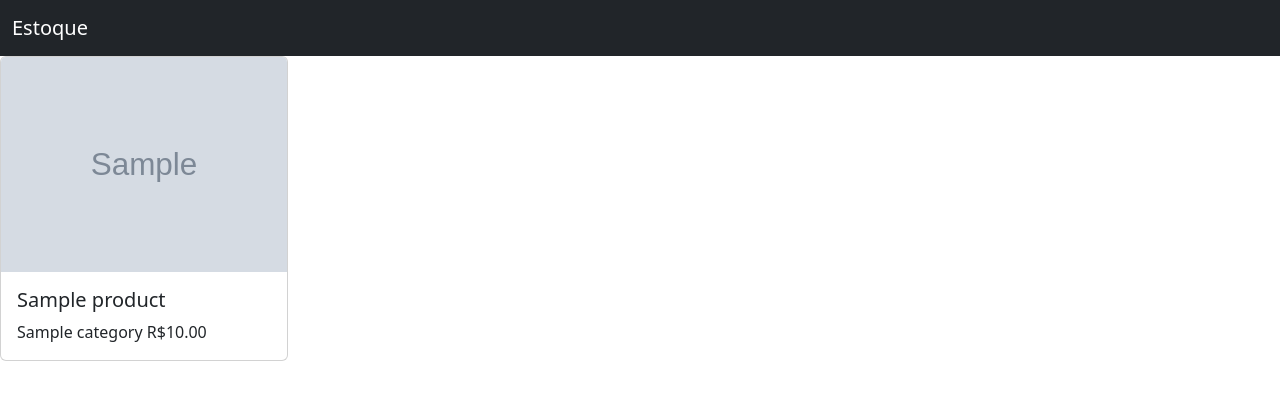
After one commit to MatheusAmarall/EstoqueDjango, a Django app: page /product-detail/1 in a window 1280 px wide. The commit adds this page. Shown: the top 400 px of the page. Run offline with Django 4.2, Linux system fonts and the light colour scheme; tables that the repository leaves empty hold one stand-in row (values such as "Sample post"); grey boxes marked "Sample" are stand-in pictures.

Commit message:
criando tela product_detail, adicionando novas tabelas, adicionando imagens

```diff
--- a/conf/settings.py
+++ b/conf/settings.py
@@ -107,7 +107,7 @@ AUTH_PASSWORD_VALIDATORS = [
 
 LANGUAGE_CODE = 'en-us'
 
-TIME_ZONE = 'UTC'
+TIME_ZONE = 'America/Sao_Paulo'
 
 USE_I18N = True
 
@@ -122,6 +122,9 @@ STATICFILES_DIRS = [
     os.path.join(BASE_DIR, 'templates/static')
 ]
 
+MEDIA_URL = 'media/'
+MEDIA_ROOT = os.path.join(BASE_DIR, 'media/')
+
 # Default primary key field type
 # https://docs.djangoproject.com/en/4.2/ref/settings/#default-auto-field
 
--- a/conf/urls.py
+++ b/conf/urls.py
@@ -16,8 +16,10 @@ Including another URLconf
 """
 from django.contrib import admin
 from django.urls import path, include
+from django.conf import settings
+from django.conf.urls.static import static
 
 urlpatterns = [
     path('admin/', admin.site.urls),
     path('', include('stockdjango.urls'))
-]
+] + static(settings.MEDIA_URL, document_root=settings.MEDIA_ROOT)
--- a/stockdjango/admin.py
+++ b/stockdjango/admin.py
@@ -1,12 +1,12 @@
 from django.contrib import admin
-from .models import Products
+from .models import Products, Categories
 
 # Register your models here.
 
 class ProductsAdmin(admin.ModelAdmin):
-    list_display = ['name', 'price', 'size', 'in_stock']
+    list_display = ['name', 'price', 'in_stock']
     list_filter = ['in_stock']
-    list_editable = ['size']
     search_fields = ['name']
 
 admin.site.register(Products, ProductsAdmin)
+admin.site.register(Categories)
--- a/stockdjango/models.py
+++ b/stockdjango/models.py
@@ -1,22 +1,30 @@
 from django.db import models
 
+class Categories(models.Model):
+    name = models.CharField(max_length=255)
+
+    def __str__(self):
+        return self.name
+
+    class Meta:
+        verbose_name = 'Category'
+        verbose_name_plural = 'Categories'
+
 class Products(models.Model):
-    itens=[
-        ('1', 'P'),
-        ('2', 'M'),
-        ('3', 'G'),
-        ('4', 'GG')
-    ]
-
     name = models.CharField(max_length=255)
+    category = models.ForeignKey(Categories, on_delete=models.CASCADE)
+    picture = models.ImageField(blank=False)
     cod = models.IntegerField(unique=True)
     price = models.DecimalField(max_digits=12, decimal_places=2)
     description = models.TextField()
     qtd = models.IntegerField()
-    size = models.CharField(choices=itens, max_length=255)
     discount = models.IntegerField()
     created_at = models.DateField()
     in_stock = models.BooleanField(default=False)
 
     def __str__(self):
         return self.name
+
+    class Meta:
+        verbose_name = 'Product'
+        verbose_name_plural = 'Products'
--- /dev/null
+++ b/stockdjango/templates/pages/product_detail.html
@@ -0,0 +1,11 @@
+{% extends 'base.html' %}
+
+{% block main %}
+    <div class="card" style="width: 18rem;">
+        <img src="{{ product.picture.url }}" class="card-img-top" alt="...">
+        <div class="card-body">
+            <h5 class="card-title">{{ product.name }}</h5>
+            <p class="card-text">{{ product.category }} R${{ product.price }}</p>
+        </div>
+    </div>
+{% endblock %}
--- a/stockdjango/urls.py
+++ b/stockdjango/urls.py
@@ -2,5 +2,6 @@ from django.urls import path
 from . import views
 
 urlpatterns = [
-    path('', views.index, name='home')
+    path('', views.index, name='home'),
+    path('product-detail/<int:id>', views.product_detail, name='product-detail')
 ]
--- a/stockdjango/views.py
+++ b/stockdjango/views.py
@@ -5,3 +5,7 @@ def index(request):
     produtos = Products.objects.all()
 
     return render(request, 'pages/index.html', {'produtos':produtos})
+
+def product_detail(request, id):
+    product = Products.objects.get(id=id)
+    return render(request, 'pages/product_detail.html', {'product':product})
--- /dev/null
+++ b/templates/base.html
@@ -0,0 +1,25 @@
+{% load static %}
+<!DOCTYPE html>
+<html lang="en">
+<head>
+    <meta charset="UTF-8">
+    <meta http-equiv="X-UA-Compatible" content="IE=edge">
+    <meta name="viewport" content="width=device-width, initial-scale=1.0">
+    <title>Document</title>
+    <link href="https://cdn.jsdelivr.net/npm/bootstrap@5.3.2/dist/css/bootstrap.min.css" rel="stylesheet" integrity="sha384-T3c6CoIi6uLrA9TneNEoa7RxnatzjcDSCmG1MXxSR1GAsXEV/Dwwykc2MPK8M2HN" crossorigin="anonymous">
+    <link rel="stylesheet" href="{% static 'css/global.css' %}">
+</head>
+<body>
+    <nav class="navbar navbar-expand-lg bg-dark" data-bs-theme="dark">
+        <div class="container-fluid">
+            <a class="navbar-brand" href="#">Estoque</a>
+            <button class="navbar-toggler" type="button" data-bs-toggle="collapse" data-bs-target="#navbarNav" aria-controls="navbarNav" aria-expanded="false" aria-label="Toggle navigation">
+                <span class="navbar-toggler-icon"></span>
+            </button>
+        </div>
+    </nav>
+
+    {% block main %}
+    {% endblock %}
+</body>
+</html>
```
Also changed, not shown: stockdjango/templates/pages/index.html (+9 -37 lines), media/brasilia.jpg (added), stockdjango/migrations/0002_categories_remove_products_size_products_category.py (added), stockdjango/migrations/0003_alter_categories_options_alter_products_options.py (added), stockdjango/migrations/0004_products_picture.py (added).
